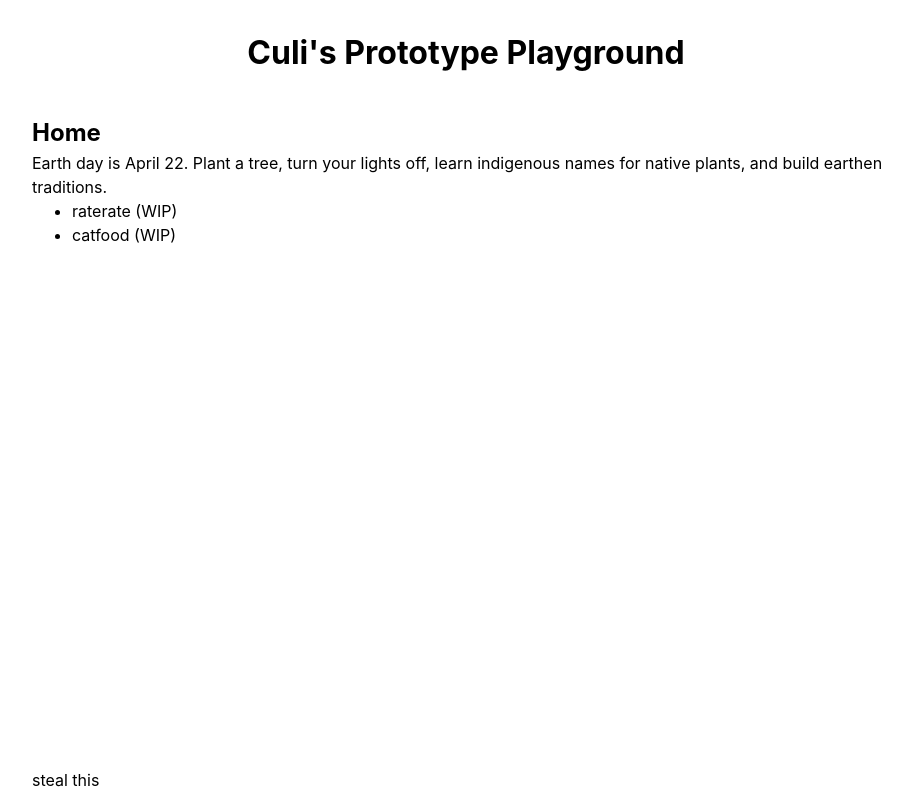
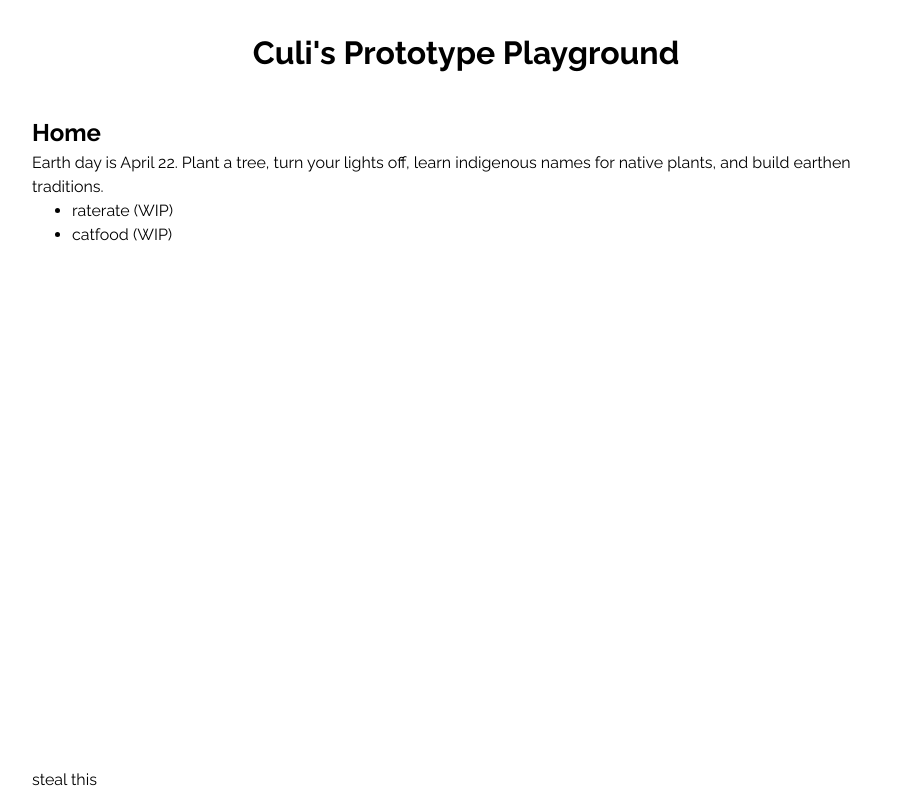
Before and after one commit to tif-calin/react-play, a React app: page / in a window 1280 px wide. Shown: the whole page, without its empty margins (174-1086 px from the left). Built offline with nearby package versions, Linux system fonts and the light colour scheme.

Commit message:
add raleway font

```diff
--- a/src/styles/index.css
+++ b/src/styles/index.css
@@ -1,11 +1,13 @@
 @import url('./normalize.css');
 @import url('./reset.css');
+
+@import url('https://fonts.googleapis.com/css2?family=Raleway:wght@100..900&display=swap');
 
 html,
 body {
   padding: 0;
   margin: 0;
-  font-family: -apple-system, BlinkMacSystemFont, Segoe UI, Roboto, Oxygen, Ubuntu, Cantarell, Fira Sans, Droid Sans, Helvetica Neue, sans-serif;
+  font-family: 'Raleway', -apple-system, BlinkMacSystemFont, Segoe UI, Roboto, Oxygen, Ubuntu, Cantarell, Fira Sans, Droid Sans, Helvetica Neue, sans-serif;
   overflow-y: overlay;
 
   accent-color: var(--clr-accent);
```
